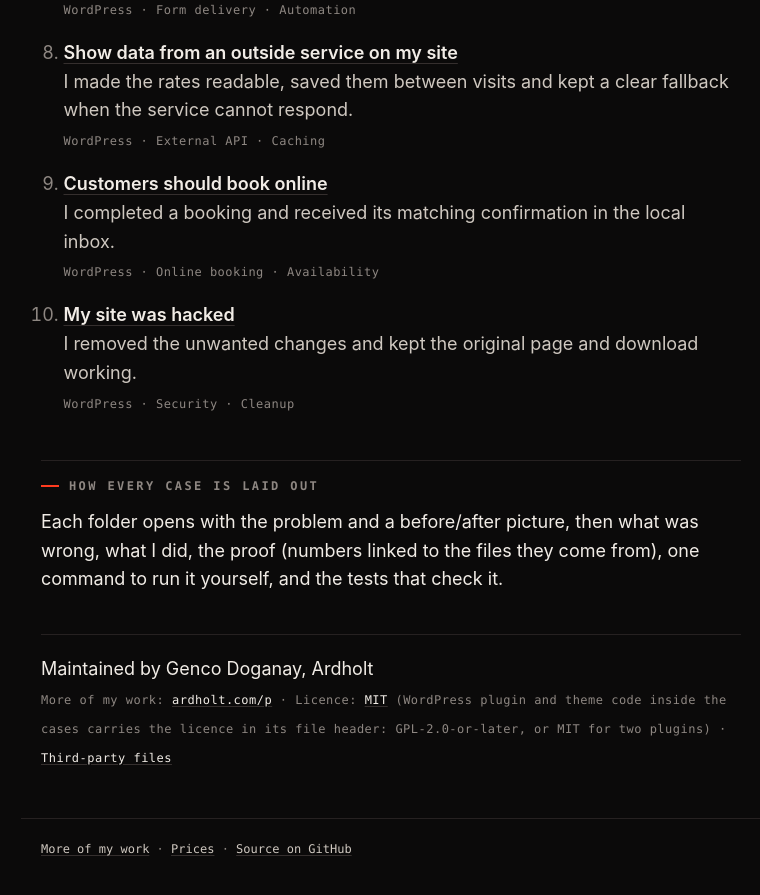
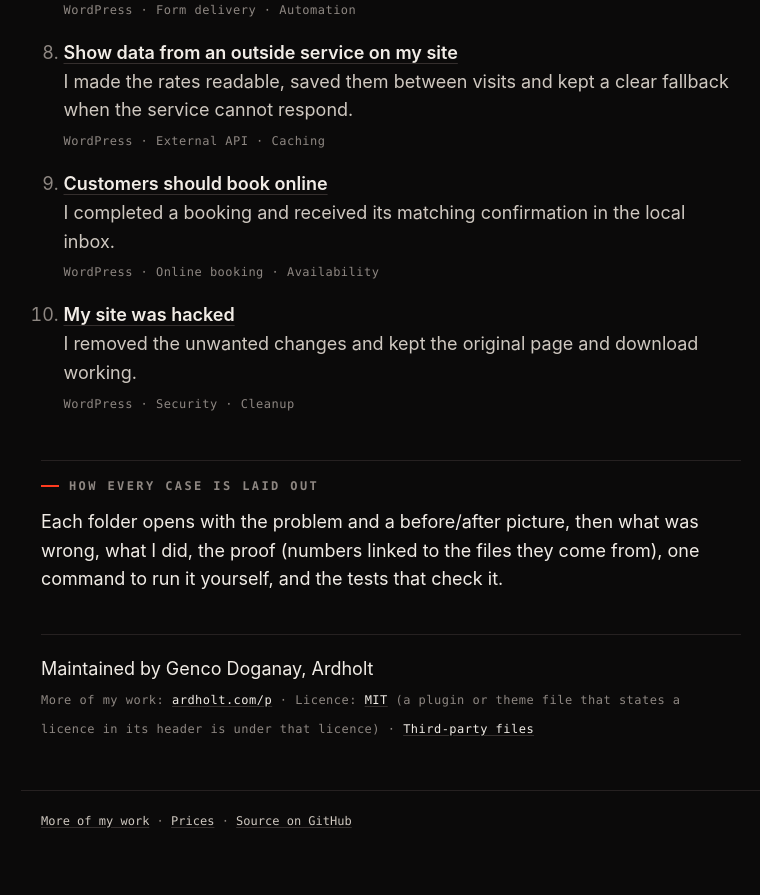
Before and after one commit to Ardholt/wordpress-fixes, a Jekyll site: the page built from README.md, in a window 1280 px wide and 900 px high, scrolled down 1145 px. Shown: the top 895 px of the window, without its empty margins (249-1009 px from the left). Built offline with Jekyll 4.4.1, drawn with Linux system fonts in a browser that asks for light colours; our own code applies the rules of GitHub Pages for plain Markdown files; after the commit the page ends 2016 px from its top, so only the background shows below that.

Commit message:
State the licence notes without a count

```diff
--- a/README.md
+++ b/README.md
@@ -54,4 +54,4 @@ Each folder opens with the problem and a before/after picture, then what was wro
 ---
 
 Maintained by Genco Doganay, Ardholt
-<sub>More of my work: [ardholt.com/p](https://ardholt.com/p/) · Licence: [MIT](LICENSE) (WordPress plugin and theme code inside the cases carries the licence in its file header: GPL-2.0-or-later, or MIT for two plugins) · [Third-party files](ASSET-LICENSES.md)</sub>
+<sub>More of my work: [ardholt.com/p](https://ardholt.com/p/) · Licence: [MIT](LICENSE) (a plugin or theme file that states a licence in its header is under that licence) · [Third-party files](ASSET-LICENSES.md)</sub>
```
Also changed, not shown: ASSET-LICENSES.md (+2 -2 lines).
